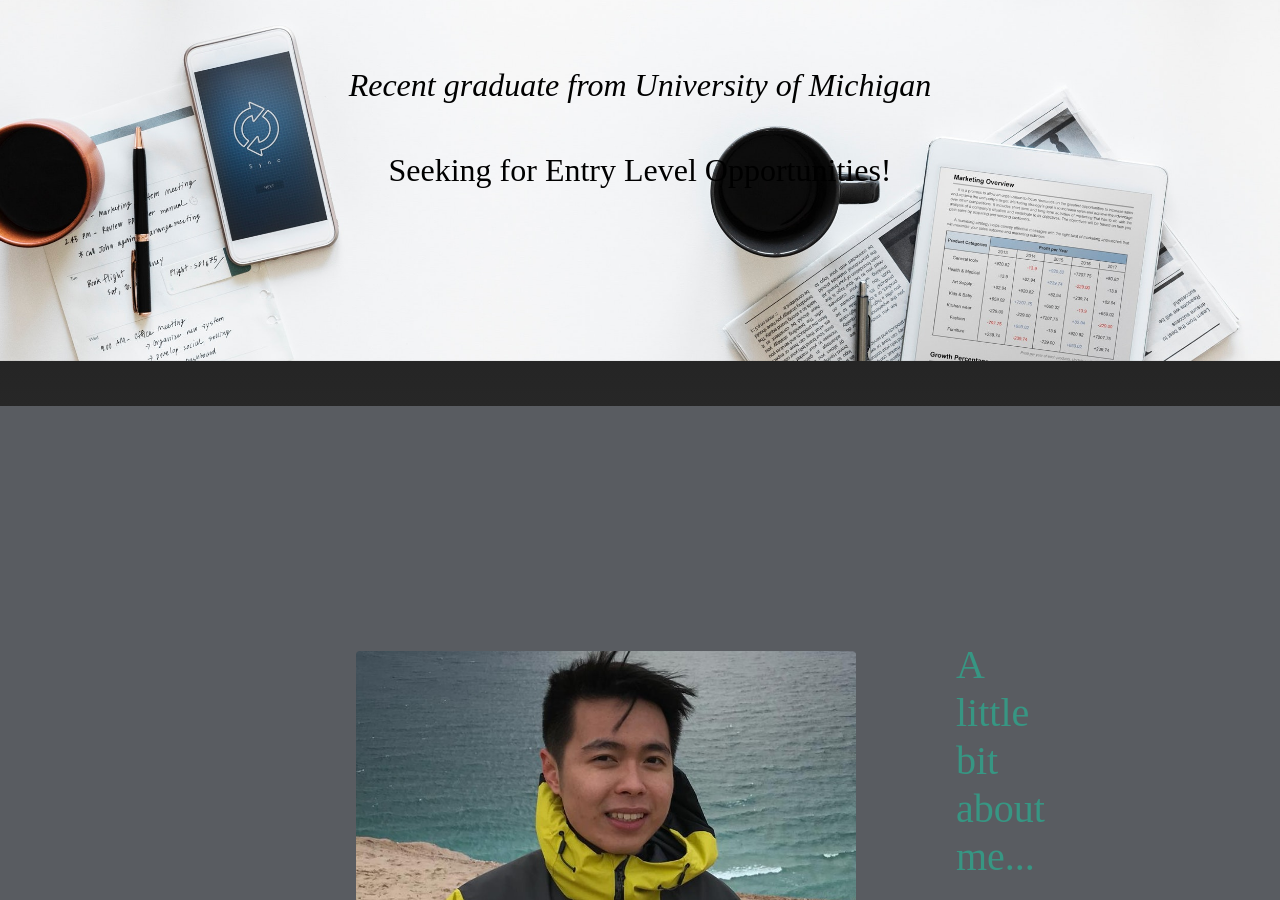
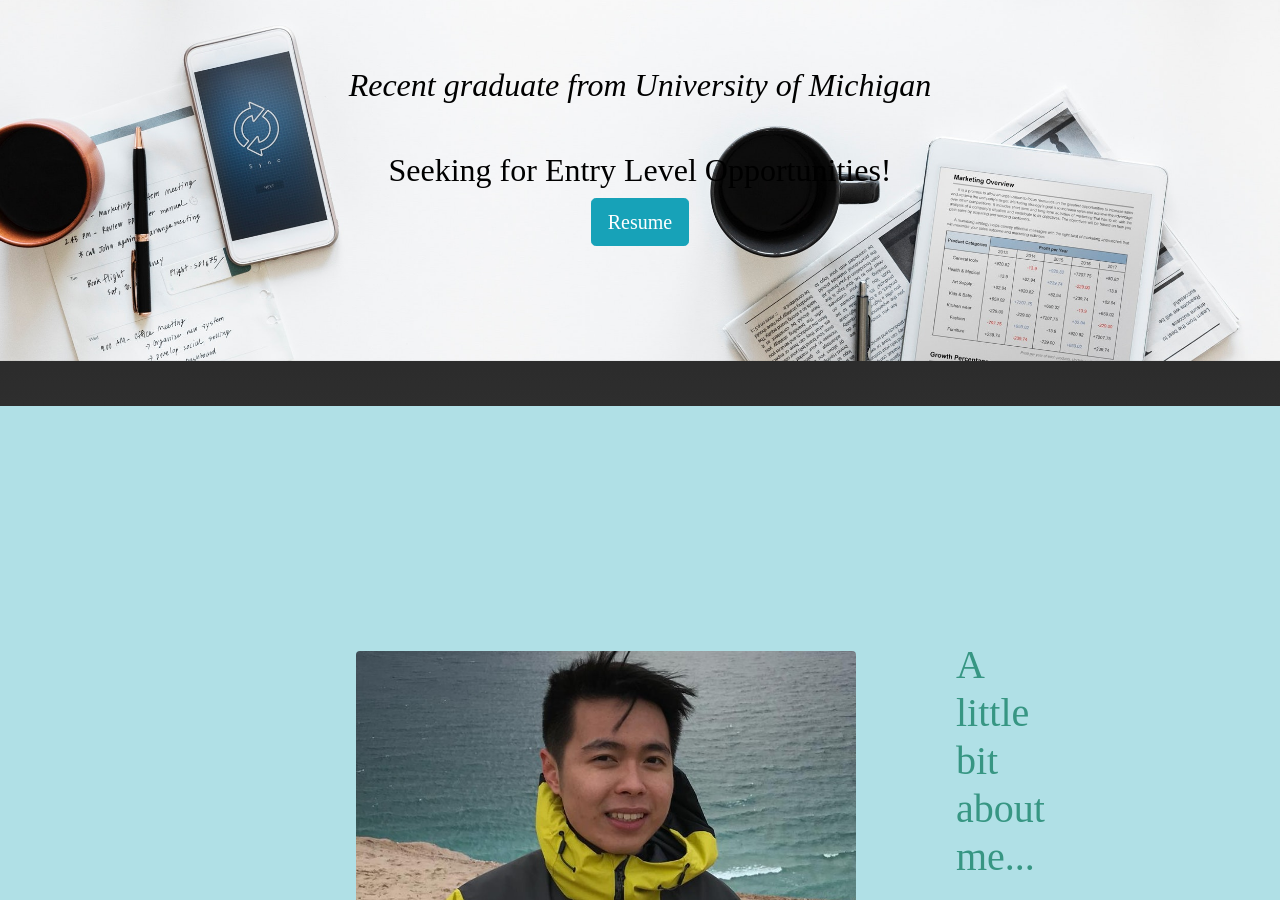
Before and after one commit to thuthazack/thuthazack.github.io, a Jekyll site: the page built from index.html, in a window 1280 px wide. Shown: the part 539-1439 px from the top of the page. Built offline with Jekyll 4.4.1, drawn with Linux system fonts in a browser that asks for light colours; some of the changed text lies outside the part shown.

Commit message:
bare minimum of website done

```diff
--- a/_layouts/default.html
+++ b/_layouts/default.html
@@ -48,7 +48,10 @@
 								<div style="font-size: 2em;">
 								<h1>Seeking for Entry Level Opportunities!</h1>
 								</div>
-						</section>
+								<center>
+								<a class="btn btn-info btn-lg" href="https://drive.google.com/file/d/1kiDN8TIU80FwWpjU0C4aIUcSRRsMhK5a/view?usp=sharing" target="_blank">Resume</a>
+							</center>
+							</section>
 						</div>
 				</div>
 
@@ -84,7 +87,7 @@
 								<div style="margin-top:10vh; margin-left:0vw;margin-right:0vw;">
 
 
-											<img class="profilepic img-fluid rounded" src="img/pro.JPG" height = "600" width = "800" style = "object-fit:fill;float:left; margin: 10px 100px 0px 0px; border: 1px solid turquoise;">
+											<img class="profilepic img-fluid rounded" src="img/pro.JPG" height = "600" width = "800" style = "object-fit:fill;float:left; margin: 10px 100px 0px 0px;">
 											<p>
 												<h4 style="text-align:left;font-weight:bold;font-size: 3em;">Smart Sensor Interface</h4>
 												<div style="font-size: 2em;color:black">
@@ -105,14 +108,14 @@
 						<section>
 								<div style="padding-bottom: 10vh;">
 								<p>
-									<img class="profilepic img-fluid rounded" src="img/vest.jpg" height = "800" width = "600" style = "object-fit:cover;float:right; margin: 10px 100px 100px 100px; border: 1px solid turquoise;">
+									<img class="profilepic img-fluid rounded" src="img/vest.jpg" height = "800" width = "600" style = "object-fit:cover;float:right; margin: 10px 100px 100px 100px; ">
 
 										<h4 style="text-align:left;font-weight:bold;font-size: 3em;">Spinosaurus</h4>
 										<div style="font-size: 2em;color:black;">
 											The proposed goal of our wearable Spinosaurus was to provide weightlifters feedback on their back form while squatting and deadlifting. It is comprised of a vest (the SpineAligner) that stretches across the spin and an Android phone app. The vest has the ability to measure the orientation of
 											the user's back with three inertial measurment units (IMUs) and then communicates with the phone app to display visual feedback.
 									<br><br>
-									Key skills used: PCB designing, debugging and validation, SPI, UART, Eagle, and Arduino.
+									Key skills used: PCB designing, debugging and validation, BlueTooth, Android App, SPI, UART, Eagle, and Arduino.
 										</div>
 
 								</p>
@@ -121,12 +124,12 @@
 				</div>
 
 
-				<div class = "container-fluid" id = 'works_continued'>
+				<!-- <div class = "container-fluid" id = 'works_continued'>
 						<section>
 
 								<div style="padding-bottom: 10vh;">
 										<p>
-											<img class="profilepic img-fluid rounded" src="img/left.JPG" height = "800" width = "600" style = "object-fit:cover;float:left; margin: 10px 100px 0px 0px; border: 1px solid turquoise;">
+											<img class="profilepic img-fluid rounded" src="img/left.JPG" height = "800" width = "600" style = "object-fit:cover;float:left; margin: 10px 100px 0px 0px;">
 
 												<h4 style="text-align:left;font-weight:bold;font-size: 3em;">Tracking Tripod</h4>
 												<div style="font-size: 2em;color:black;">
@@ -138,13 +141,13 @@
 										</p>
 								</div>
 						</section>
-				</div>
+				</div> -->
 
 				<div id = 'extra'>
 						<section>
 								<h2>More than an engineer...</h2>
 								<div style = "margin-left:20vw;margin-right:20vw;">
-								<img src="img/bb.JPG" style = "height:50vh; width:50vw;object-fit:fill;margin: 10px 100px 0px 0px; border: 1px solid turquoise;">
+								<img src="img/bb.JPG" style = "height:50vh; width:50vw;object-fit:fill;margin: 10px 100px 0px 0px;">
 
 								<p class="font-weight-normal mb-5">
 
@@ -157,13 +160,13 @@
 
 										Within our community, we strongly promote self-development and firmly believes that everyone deserves an equal opportunity at pursuing higher
 										education regardless of their backgrounds.
-									<div style="font-size:3em;color:turquoise"><center>
-										"For students, by students"
+									<div style="font-size:3em;color:black"><center>
+										"For students, by students"- BridgeBurma
 									</center>
 									</div>
 
 									</p>
-
+									<br><br><br><br><br><br><br><br>
 
 									<video style="height:50vh; width:50vw;" controls>
 											<source src="img/YAS.mp4" type="video/mp4">
@@ -179,7 +182,7 @@
 						</section>
 				</div>
 
-				<div class = "container-fluid" id = 'about'>
+				<div class = "container-fluid" id = 'quote'>
 						<section>
 								<h2>“For every reason it’s not possible, there are hundreds of people who have faced the same circumstances and succeeded.” – Jack Canfield
 								</h2>
@@ -190,9 +193,13 @@
 
 				<footer>
 					<ul>
-						<li><a href="mailto:zackchen@umich.edu">email: zackchen@umich.edu</a></li>
+
+						<li><a href="https://www.linkedin.com/in/thuta-aung-909a22114">linkedin</a></li>
 						<li><a href="https://github.com/thuthazack">github.com/thuthazack</a></li>
-					<li><a href="https://www.linkedin.com/in/thuta-aung-909a22114">linkedin</a></li>
+						<li><a href="mailto:zackchen@umich.edu">zackchen@umich.edu</a></li>
+						<li><a href="tel:734-892-7450">(734)-892-7450</a></li>
+						<br><br>
+						<h1 style="font-size:2em;color:white">Sorry for the incovenience but the website is still under construction.</h1>
 					</ul>
 				</footer>
 			</body>
--- a/css/main.css
+++ b/css/main.css
@@ -12,7 +12,7 @@ body {
     list-style: none;
     font-weight: bold;
     background-color:black;
-    font-size:5em;
+    font-size:2em;
 }
 nav ul{
   font-family:'Helvetica', 'Arial', 'Sans-Serif';
@@ -138,7 +138,7 @@ img.displayed {
     height: 100vh;
     padding-bottom: 5%;
     /* opacity: 0.9; */
-    background-color:#595C61;
+    background-color:#B0E0E6;
     padding:100px;
 
   }
@@ -149,9 +149,9 @@ img.displayed {
     margin-left:-50vw;
     left:50%;
     min-height: 0rem;
-    height: 50vh;
+    height: 58vh;
     /* opacity: 0.9; */
-    background-color:#557A95;
+    background-color:#E8A87C;
     padding:100px;
     padding-bottom: -100vh;
 
@@ -164,11 +164,10 @@ img.displayed {
     margin-left:-50vw;
     left:50%;
     min-height: 0rem;
-    height: 50vh;
+    height: 55vh;
     /* opacity: 0.9; */
-    background-color:#557A95;
+    background-color:#E8A87C;
     padding:100px;
-    padding-bottom: 5vh;
 
   }
   #extra {
@@ -182,6 +181,20 @@ img.displayed {
     padding-bottom: 5%;
     /* opacity: 0.9; */
     background-color:#379683;
+    padding:100px;
+
+  }
+  #quote {
+    /* padding-top: 5em; */
+    position: relative;
+    width: 100vw;
+    margin-left:-50vw;
+    left:50%;
+    min-height: 0rem;
+    height: 30vh;
+    padding-bottom: 5%;
+    /* opacity: 0.9; */
+    background-color:#B0E0E6;
     padding:100px;
 
   }
```
